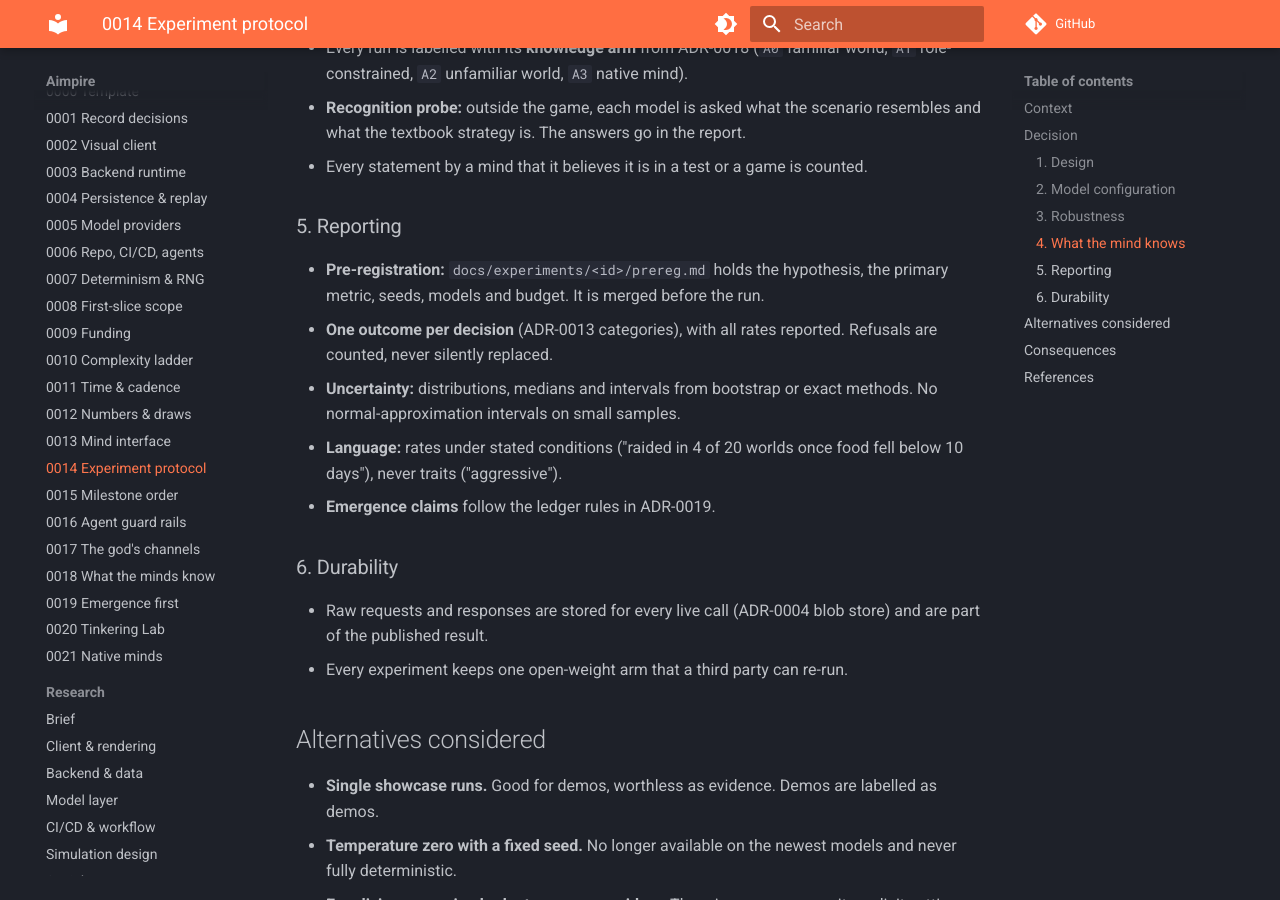
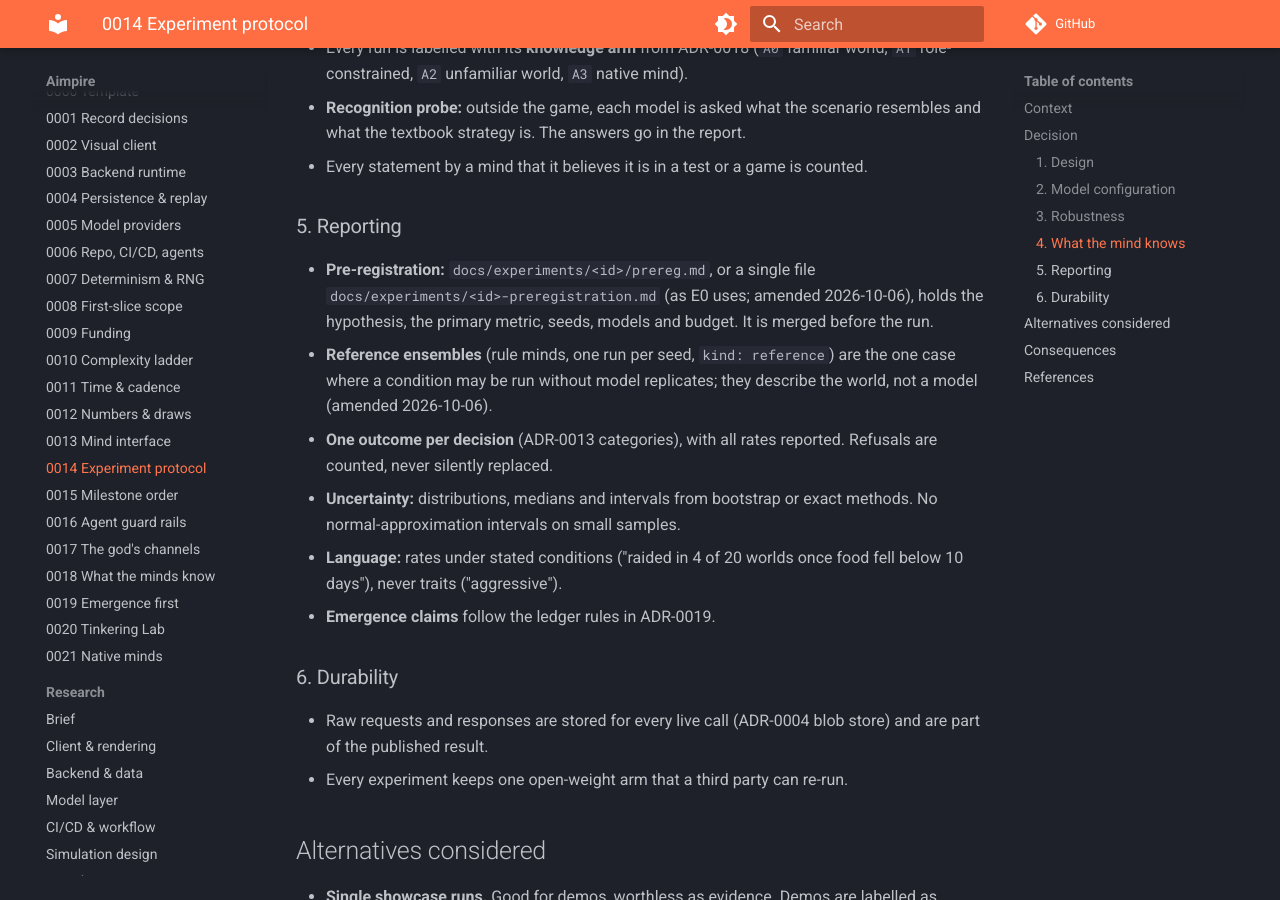
Before and after one commit to seedfourtytwo/aimpire, an MkDocs documentation site: the page built from docs/adr/0014-experiment-protocol.md, in a window 1280 px wide and 900 px high, scrolled down 1630 px. Built offline with MkDocs 1.6.1 and Material for MkDocs 9.7.7, drawn with Linux system fonts in a browser that asks for light colours; comment, search, counter and statistics services are not loaded.

Commit message:
docs(adr): accept ADR-0020 and ADR-0021; amend ADR-0014 for E0 (#40)
Creator decisions of 2026-10-06: accept both Proposed ADRs; allow a single-file
pre-registration path and reference ensembles in ADR-0014; accept the grid
renderer's place-count property for E0 and record it in the pre-registration.
Protected path docs/adr/ edited by the planning role (AIMPIRE_ALLOW_PROTECTED=1).


Claude-Session: https://claude.ai/code/session_01NKkxg3dTZvw62PTk6GDVhq

Co-authored-by: Claude <noreply@anthropic.com>

```diff
--- a/docs/adr/0014-experiment-protocol.md
+++ b/docs/adr/0014-experiment-protocol.md
@@ -38,7 +38,8 @@ Aimpire's results are claims about how models behave. A 2025 review of 35 papers
 - Every statement by a mind that it believes it is in a test or a game is counted.
 
 ### 5. Reporting
-- **Pre-registration:** `docs/experiments/<id>/prereg.md` holds the hypothesis, the primary metric, seeds, models and budget. It is merged before the run.
+- **Pre-registration:** `docs/experiments/<id>/prereg.md`, or a single file `docs/experiments/<id>-preregistration.md` (as E0 uses; amended 2026-10-06), holds the hypothesis, the primary metric, seeds, models and budget. It is merged before the run.
+- **Reference ensembles** (rule minds, one run per seed, `kind: reference`) are the one case where a condition may be run without model replicates; they describe the world, not a model (amended 2026-10-06).
 - **One outcome per decision** (ADR-0013 categories), with all rates reported. Refusals are counted, never silently replaced.
 - **Uncertainty:** distributions, medians and intervals from bootstrap or exact methods. No normal-approximation intervals on small samples.
 - **Language:** rates under stated conditions ("raided in 4 of 20 worlds once food fell below 10 days"), never traits ("aggressive").
```
Also changed, not shown: docs/adr/0020-tinkering-lab-and-world-constants.md (+1 -1 lines), docs/adr/0021-native-mind-track.md (+1 -1 lines), docs/adr/README.md (+2 -2 lines), docs/experiments/e0-preregistration.md (+2 -0 lines).
